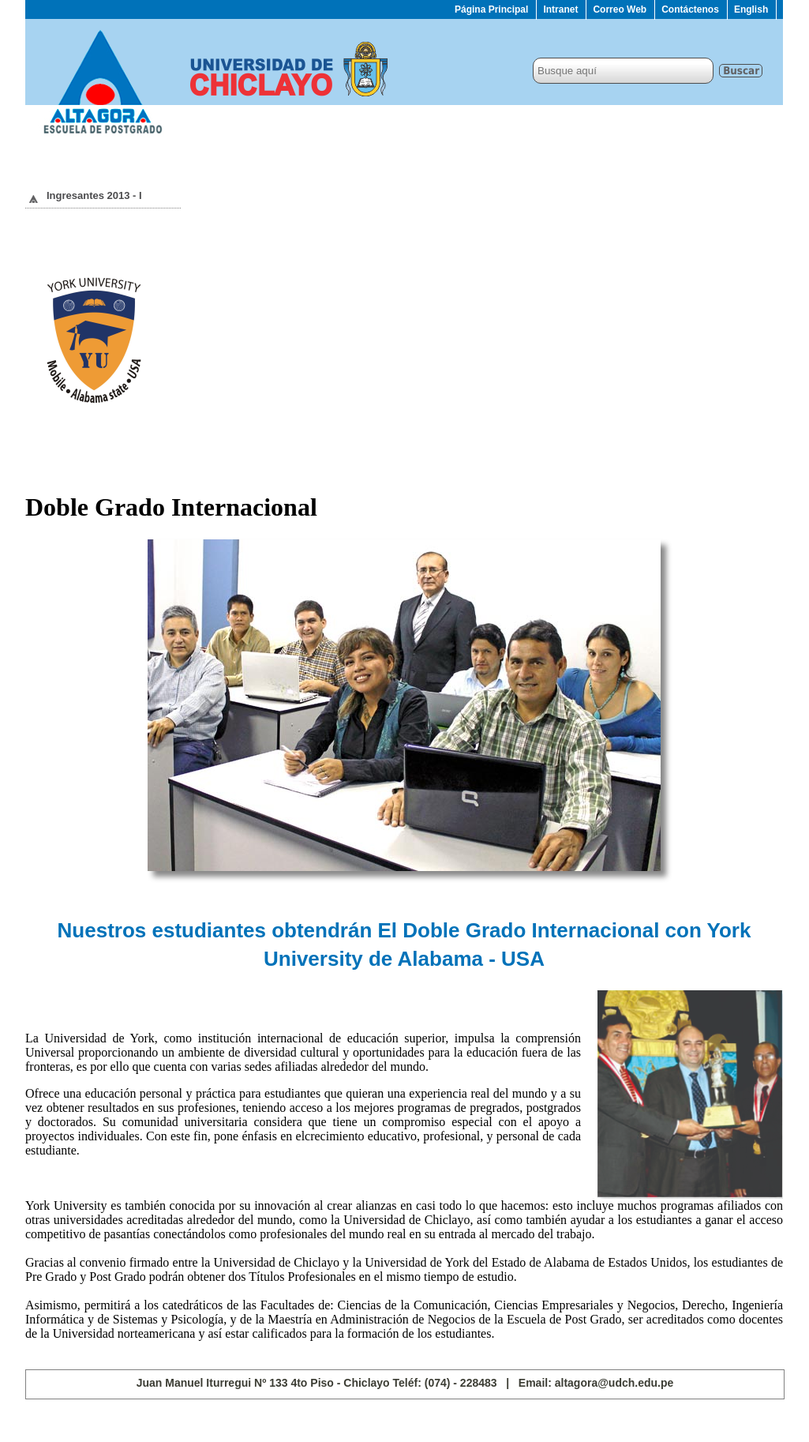
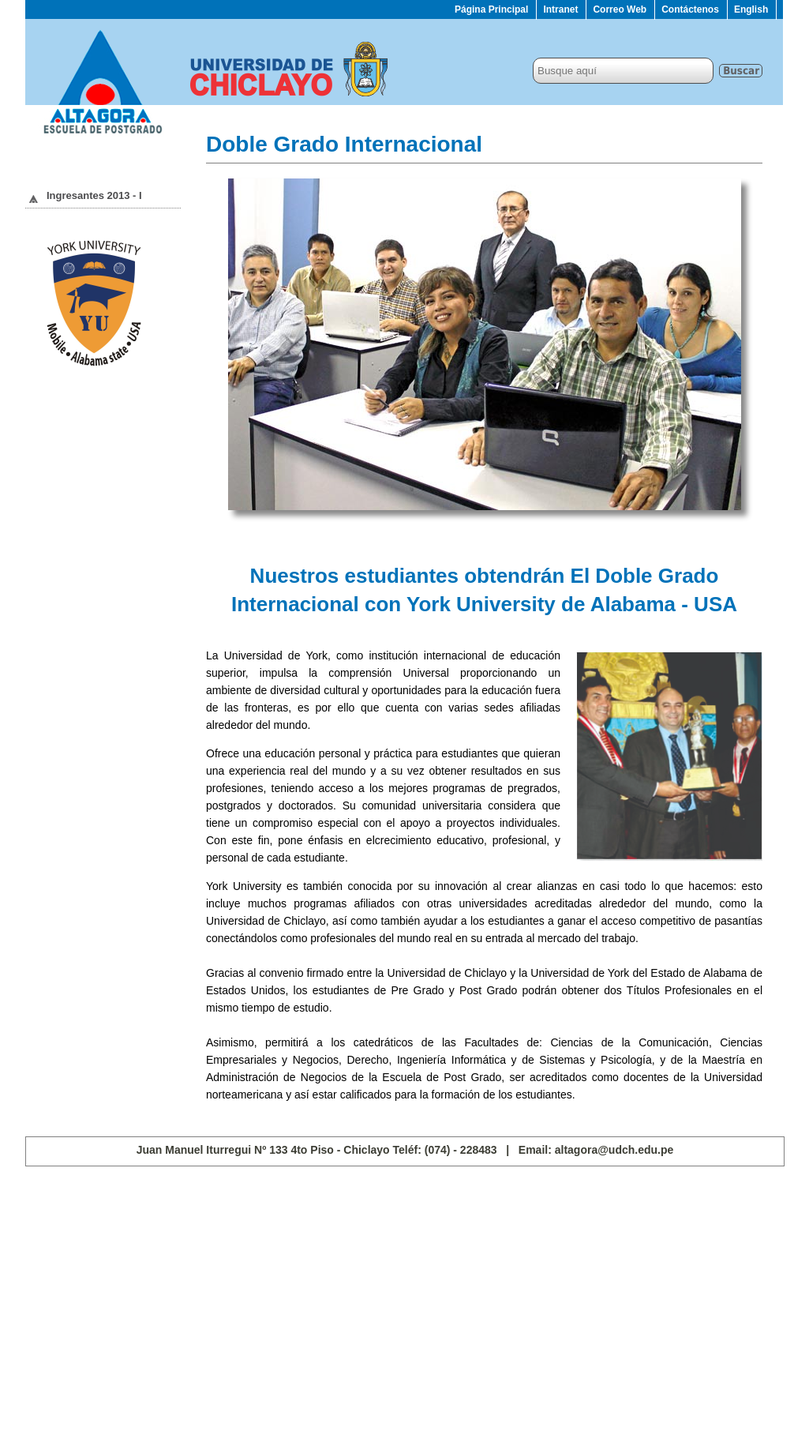
Before and after one commit to hanntronico/altagora3, a PHP site: page /doble_grado.php in a window 1280 px wide. Shown: the whole page at 79% size, without its empty margins (128-1153 px from the left). After the commit the page ends 1477 px from the top, so only its background shows below. Run offline with PHP 8.4, Linux system fonts and the light colour scheme.

Commit message:
cambio de las 12 paginas al nuevo disenho

```diff
--- a/admision.php
+++ b/admision.php
@@ -14,7 +14,7 @@
 		<?php include ("izq_preinscrip.php"); ?>
 
 
-		<div class="conteni_hann">
+		<div id="cuerpo">
 			<h1>Proceso de Admisión</h1>
 			<div id="foto">
 				<img src="imagenes/foto_admision.jpg" alt="foto ciudad"> <br><br>
--- a/centro_idiomas.php
+++ b/centro_idiomas.php
@@ -14,7 +14,7 @@
 		<?php include ("izq_cent_idio.php"); ?>
 
 
-		<div class="conteni_hann">
+		<div id="cuerpo">
 			<h1>Centro de Idiomas</h1>
 			<div id="foto">
 				<img src="imagenes/foto_cenrto.jpg" alt="foto ciudad"> <br><br>
--- a/contactanos.php
+++ b/contactanos.php
@@ -14,9 +14,9 @@
 		<?php include ("izq_preinscrip.php"); ?>
 
 
-		<div class="conteni_hann">
+		<div id="cuerpo">
 			<br><br>
-			<div id="foto">
+			<div id="foto2">
 				<img src="imagenes/foto_contactanos.jpg" alt="foto ciudad"> <br>
 				<!-- Foto: Vista panor&aacute;mica del Campus Universitario UDCH -->
 			</div>
--- a/css/styles.css
+++ b/css/styles.css
@@ -447,14 +447,16 @@
 	padding-bottom: 12px;
 }
 
-#foto {
+#foto, #foto2 {
 	background-color: #808080;
 	box-shadow: 7px 7px 7px #888888;
 	height:420px;
+	width:650px;
+}
+
+#foto {
 	margin: 0px auto;
-	width:650px;
-}
-
+}
 
 
 /*************************************************************************************************/
@@ -1065,9 +1067,6 @@
 
 
 #opcpres01{
-/*	position:absolute;
-	left:0px;
-	top:276px;*/
 	width:170px;
 	height:23px;
 	background-color: #FFFFFF;
@@ -1076,9 +1075,6 @@
 }
 
 #opcpres02{
-/*	position:absolute;
-	left:0px;
-	top:314px;*/
 	width:170px;
 	height:23px;
 	background-color: #FFFFFF;
@@ -1087,9 +1083,6 @@
 }
 
 #opcpres03{
-/*	position:absolute;
-	left:0px;
-	top:354px;*/
 	width:170px;
 	height:23px;
 	background-color: #FFFFFF;
@@ -1098,9 +1091,6 @@
 }
 
 #opcpres04{
-/*	position:absolute;
-	left:0px;
-	top:392px;*/
 	width:170px;
 	height:23px;
 	background-color: #FFFFFF;
@@ -1109,9 +1099,6 @@
 }
 
 #opcpres05{
-/*	position:absolute;
-	left:0px;
-	top:430px;*/
 	width:170px;
 	height:23px;
 	background-color: #FFFFFF;
@@ -1549,12 +1536,9 @@
 
 
 #doble_grado{
-	position:absolute;
-	left:0px;
-	top:344px;
 	width:170px;
 	height:160px;
 	background-color: #FFFFFF;
-	padding-top: 7px;
+	padding-top: 40px;
 	padding-left: 27px;
 }
--- a/doble_grado.php
+++ b/doble_grado.php
@@ -14,7 +14,7 @@
 		<?php include ("izq_doble.php"); ?>
 
 
-		<div class="conteni_hann">
+		<div id="cuerpo">
 			<h1>Doble Grado Internacional</h1>
 			<div id="foto">
 				<img src="imagenes/foto_doblegrado.jpg" alt="foto ciudad"> <br><br>
--- a/izq_cent_idio.php
+++ b/izq_cent_idio.php
@@ -1,9 +1,4 @@
 	<div id="izquierda">
-
 		<?php include ("logo_altagora.php"); ?>
-
 		<?php include ("menu_ctro_idio.php"); ?>
-
-		<div id="spcmenu"></div>
-
 	</div>
--- a/menu_doble.php
+++ b/menu_doble.php
@@ -3,12 +3,9 @@
 				Ingresantes 2013 - I
 			</div></a>
 
-			<div id="menuspc"></div>
-
 			<a href="#" class="opcmenu"><div id="doble_grado">
 				<img src="imagenes/york_university.png" alt="york university">
 			</div></a>
 
-			<div id="menuspc"></div>
 
 		</div>
--- a/menu_preinscrip.php
+++ b/menu_preinscrip.php
@@ -3,6 +3,4 @@
 				Ingresantes 2013 - I
 			</div></a>
 
-			<div id="menuspc"></div>
-
 		</div>
--- a/preinscripcion.php
+++ b/preinscripcion.php
@@ -14,9 +14,9 @@
 		<?php include ("izq_preinscrip.php"); ?>
 
 
-		<div class="conteni_hann">
+		<div id="cuerpo">
 			<br><br>
-			<div id="foto">
+			<div id="foto2">
 				<img src="imagenes/img_preins.jpg" alt="foto ciudad"> <br>
 				<!-- Foto: Vista panor&aacute;mica del Campus Universitario UDCH -->
 			</div>
```
